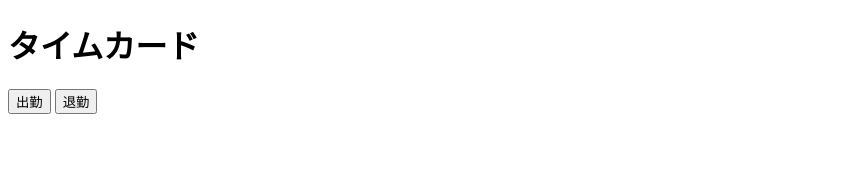
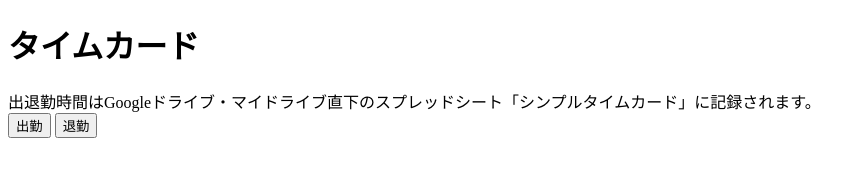
Before and after one commit to rhkttn/simple-timecard-google-apps-script, a plain HTML site: page Index.html in a window 1280 px wide. Shown: the whole page, without its empty margins (0-866 px from the left). Drawn offline with Linux system fonts and the light colour scheme.

Commit message:
出退勤時間の記録場所を記載

```diff
--- a/Index.html
+++ b/Index.html
@@ -7,6 +7,7 @@
   <body>
     <h1>タイムカード</h1>
     <div class="block">
+      出退勤時間はGoogleドライブ・マイドライブ直下のスプレッドシート「シンプルタイムカード」に記録されます。<br>
       <button id="going_to_work">出勤</button>
       <button id="leaving_to_work">退勤</button>
     </div>
```
